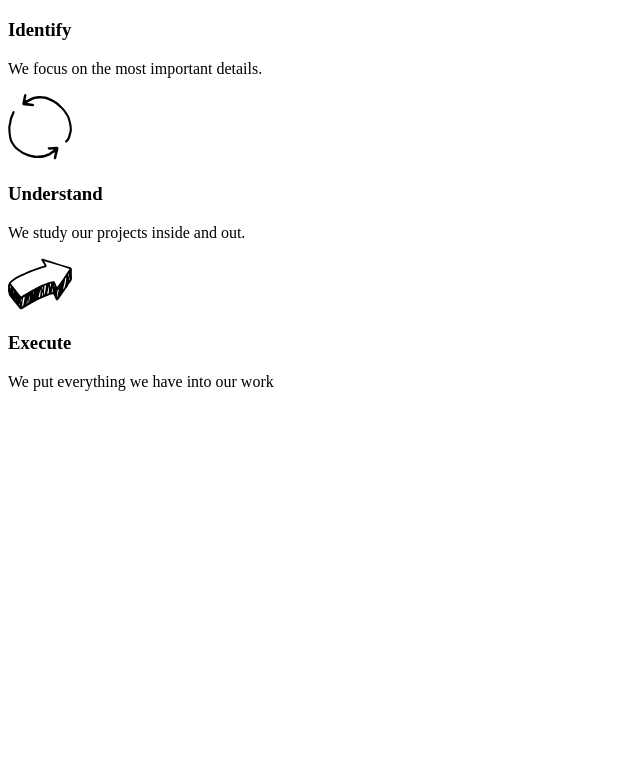
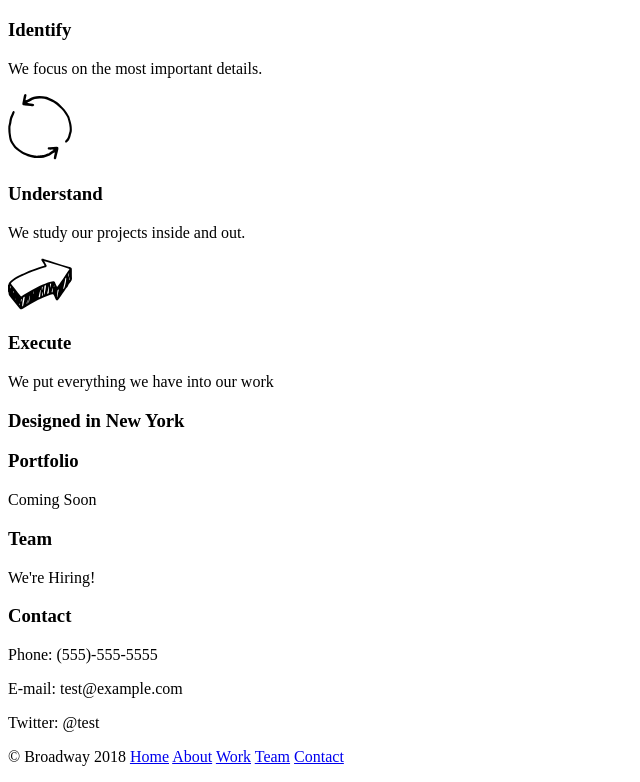
Before and after one commit to sduttonpro/sduttonpro.github.io, a plain HTML site: page broadway/index.html in a window 1280 px wide. Shown: the part 339-1121 px from the top of the page, without its empty margins (0-640 px from the left). Before the commit the page ends 800 px from the top, so only its background shows below. Drawn offline with Linux system fonts and the light colour scheme.

Commit message:
Working Structure Commit

```diff
--- a/broadway/index.html
+++ b/broadway/index.html
@@ -9,7 +9,7 @@
     <!-- Home Section -->
 
     <div class="home">
-      <h1>Broadway Design</h1>
+      <h1 id="bkg-img">Broadway Design</h1>
       <p><a href="#">Home</a></p>
       <p><a href="#">About</a></p>
       <p><a href="#">Work</a></p>
@@ -34,10 +34,36 @@
 
     <!--  Work Section -->
 
+     <div class="work">
+       <h3 id="bkg-img">Designed in New York</h3>
+       <h3 id="work">Portfolio</h3>
+       <p>Coming Soon</p>
+     </div>
 
     <!-- Team Section -->
 
+    <div class="team">
+      <h3 id="team">Team</h3>
+      <p>We're Hiring!</p>
+    </div>
+
+    <!-- Contact Section -->
+    <div class="contact">
+      <h3 id="contact">Contact</h3>
+      <p>Phone: (555)-555-5555</p>
+      <p>E-mail: test@example.com</p>
+      <p>Twitter: @test</p>
+    </div>
 
     <!-- Footer Section -->
+    <div class="footer">
+      <p>&copy; Broadway 2018
+        <a href="#">Home</a>
+        <a href="#">About</a>
+        <a href="#">Work</a>
+        <a href="#">Team</a>
+        <a href="#">Contact</a>
+      </p>
+    </div>
   </body>
 </html>
```
